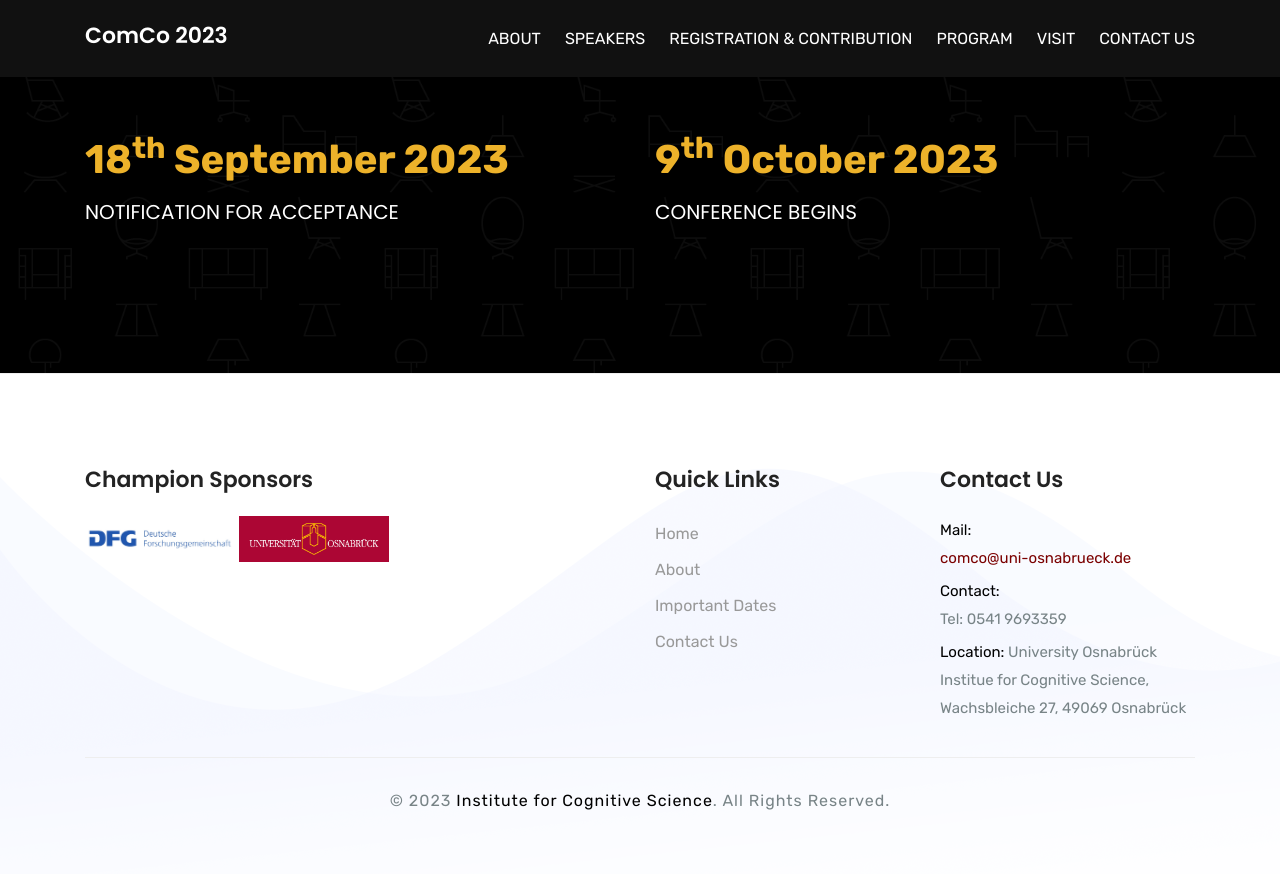
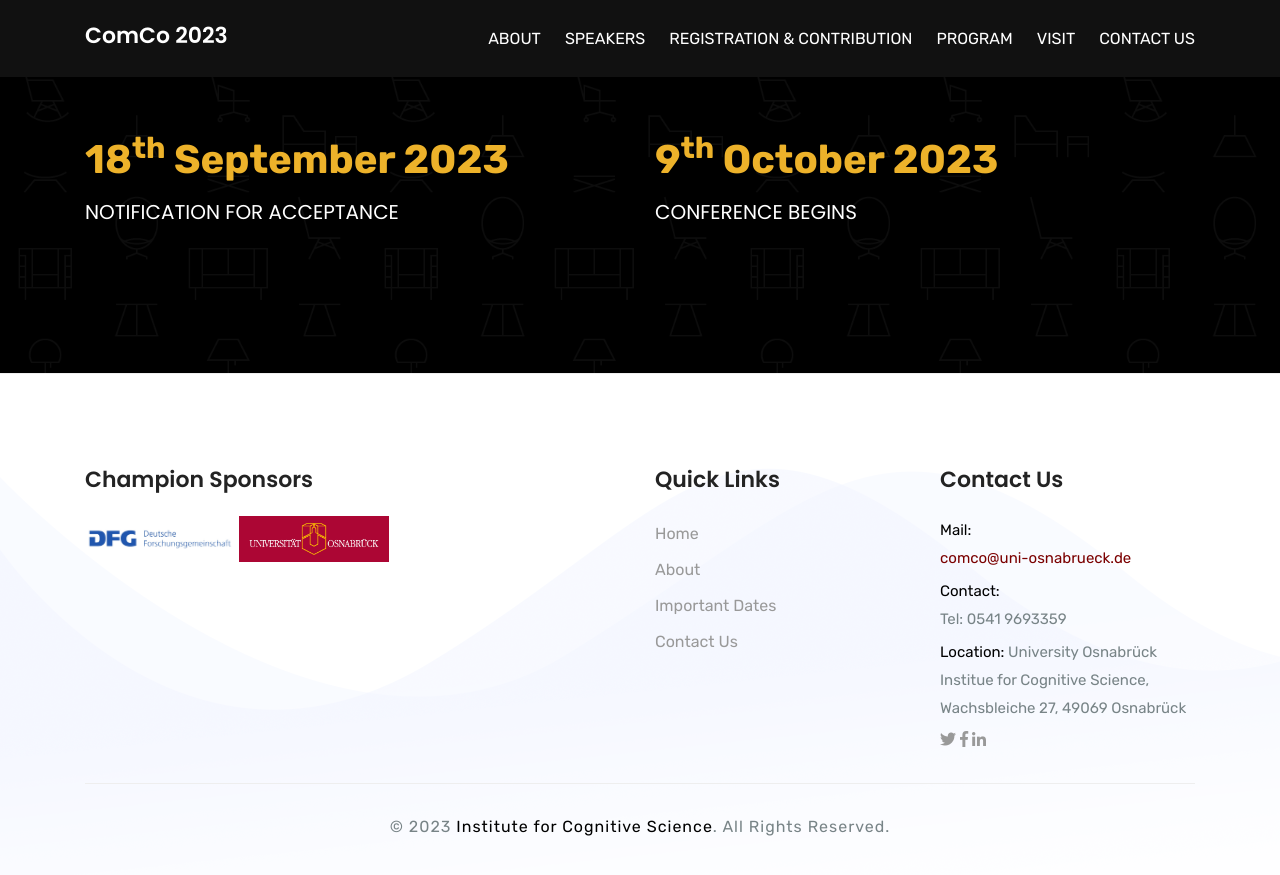
Before and after one commit to comco23/comco23.github.io, a Jekyll site: the page built from index.html, in a window 1280 px wide and 900 px high, scrolled down 1551 px. Shown: the top 875 px of the window. Built offline with Jekyll 4.4.1, drawn with Linux system fonts in a browser that asks for light colours.

Commit message:
added some socials

```diff
--- a/_includes/footer.html
+++ b/_includes/footer.html
@@ -47,6 +47,13 @@
 					<p>
 						<span>Location: </span> {{ site.address }}
 					</p>
+					<!-- Add social media icons and links here -->
+					<div class="social-icons">
+						<a href="https://twitter.com/CompCognition?s=20" target="_blank" class="social-icon"><i class="fab fa-twitter"></i></a>
+						<a href="#" target="_blank" class="social-icon"><i class="fab fa-facebook-f"></i></a>
+						<a href="#" target="_blank" class="social-icon"><i class="fab fa-linkedin-in"></i></a>
+						<!-- Add more social media icons and links as needed -->
+					</div>
 				</div>
 			</div>
 		</div>
```
